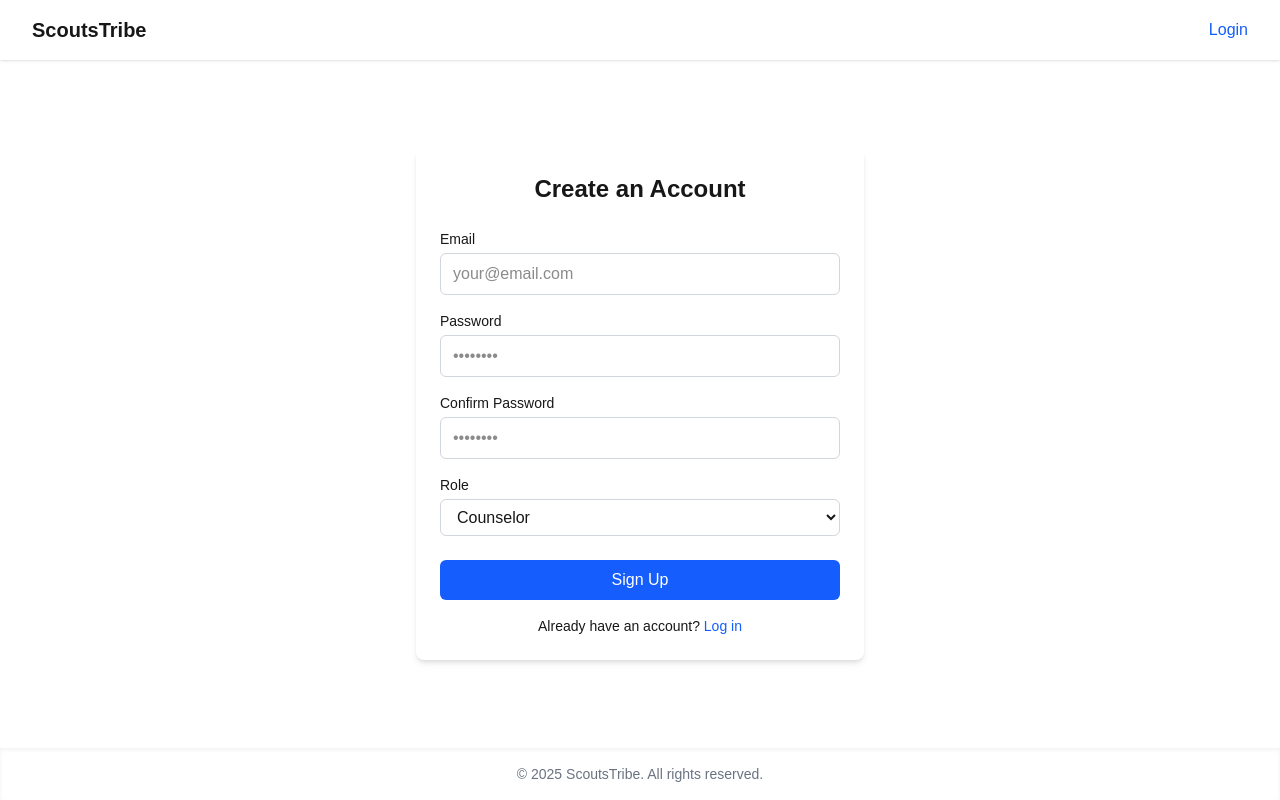
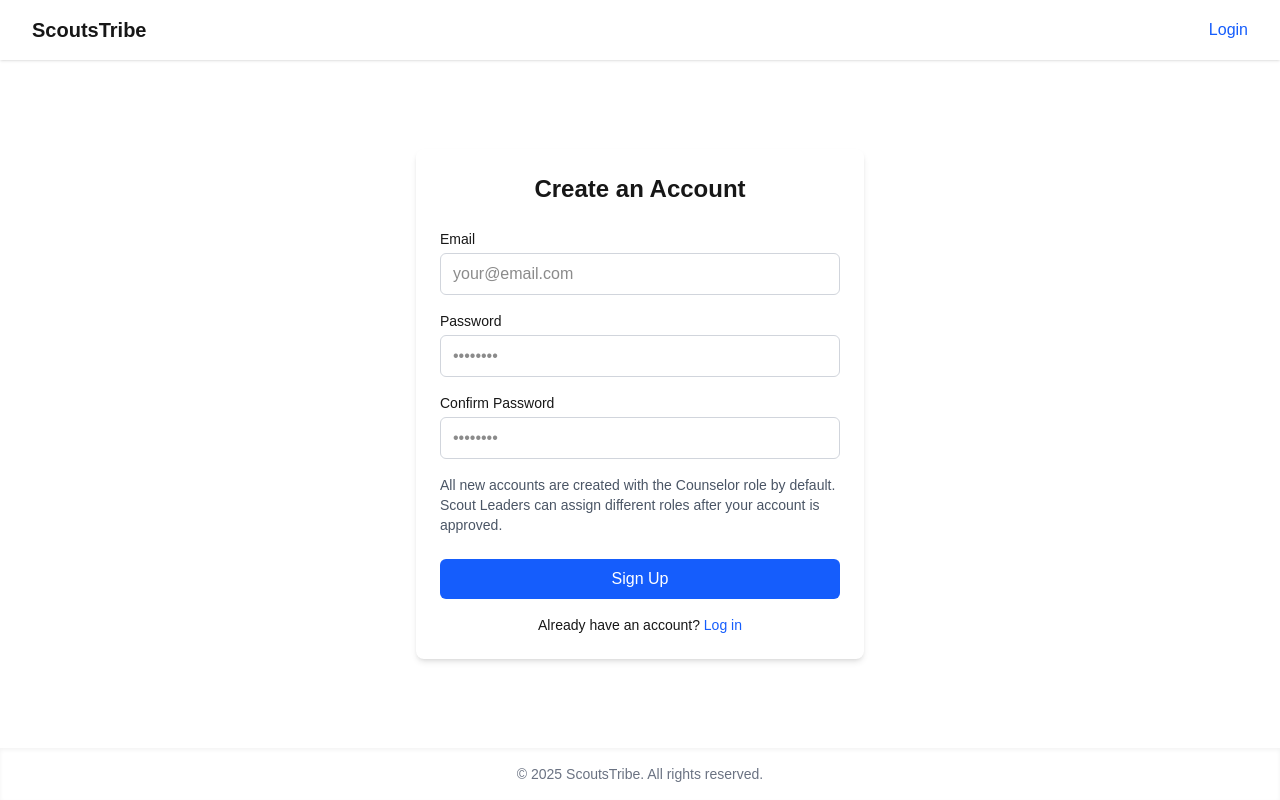
Before and after one commit to YuvalArtzi19/tzofim-1, a Next.js app in the folder client/: page /signup in a window 1280 px wide. Built offline with nearby package versions, Linux system fonts and the light colour scheme.

Commit message:
fix: remove extra closing div tag in SignupForm

```diff
--- a/client/src/app/components/auth/SignupForm.tsx
+++ b/client/src/app/components/auth/SignupForm.tsx
@@ -7,7 +7,6 @@ const SignupForm = () => {
   const [email, setEmail] = useState('');
   const [password, setPassword] = useState('');
   const [confirmPassword, setConfirmPassword] = useState('');
-  const [role, setRole] = useState('Counselor'); // Default role
   const [isLoading, setIsLoading] = useState(false);
   const [errorMessage, setErrorMessage] = useState('');
 
@@ -30,7 +29,7 @@ const SignupForm = () => {
     setErrorMessage('');
 
     try {
-      await signup(email, password, role);
+      await signup(email, password);
       // Signup successful - the AuthContext will update the user state and redirect
     } catch (error: any) {
       setErrorMessage(error.response?.data?.message || 'Signup failed. Please try again.');
@@ -97,22 +96,9 @@ const SignupForm = () => {
             required
           />
         </div>
-
-        <div className="mb-6">
-          <label htmlFor="role" className="block text-sm font-medium mb-1">
-            Role
-          </label>
-          <select
-            id="role"
-            value={role}
-            onChange={(e) => setRole(e.target.value)}
-            className="w-full px-3 py-2 border border-gray-300 rounded-md focus:outline-none focus:ring-2 focus:ring-blue-500"
-            disabled={isLoading}
-          >
-            <option value="Counselor">Counselor</option>
-            <option value="Grade Manager">Grade Manager</option>
-            <option value="Scout Leader">Scout Leader</option>
-          </select>
+        <div className="mb-6 text-sm text-gray-600">
+          <p>All new accounts are created with the Counselor role by default.</p>
+          <p>Scout Leaders can assign different roles after your account is approved.</p>
         </div>
 
         <button
```
